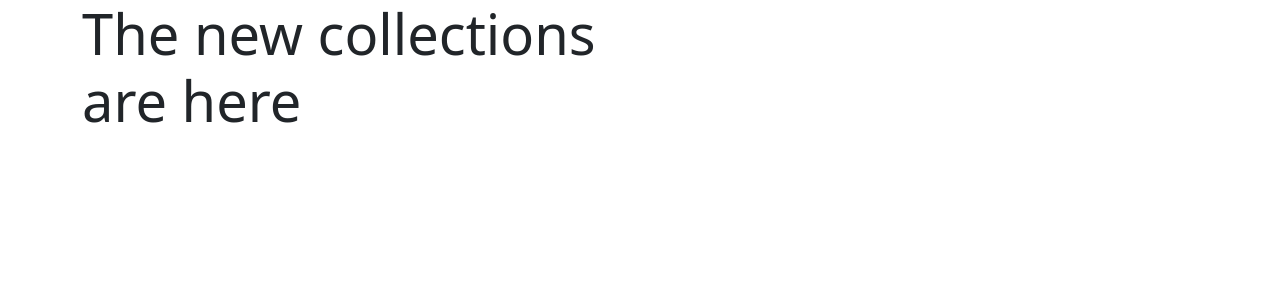
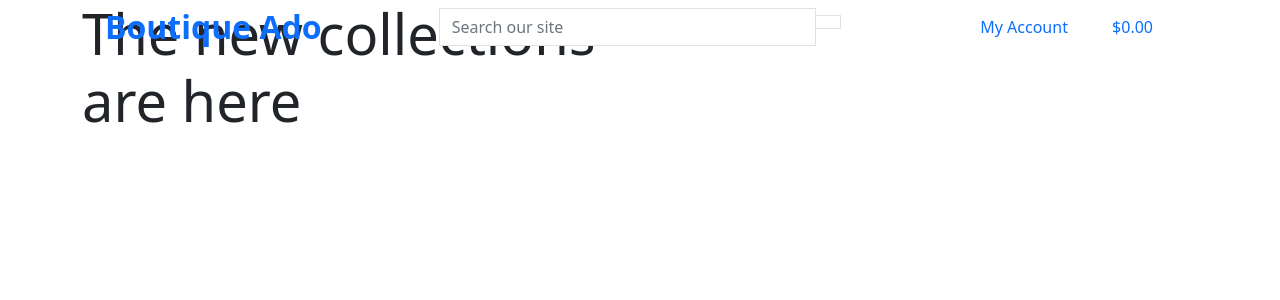
Before and after one commit to Hgoatly/boutique_ado_v1, a Django app: page / in a window 1280 px wide. Shown: the top 300 px of the page. Run offline with Django 3.2, Linux system fonts and the light colour scheme.

Commit message:
Add main page header.

```diff
--- a/boutique_ado/urls.py
+++ b/boutique_ado/urls.py
@@ -19,5 +19,5 @@ from django.urls import path, include
 urlpatterns = [
     path('admin/', admin.site.urls),
     path('accounts/', include('allauth.urls')),
-     path('', include('home.urls')),
+    path('', include('home.urls')),
 ]
--- a/templates/base.html
+++ b/templates/base.html
@@ -38,7 +38,67 @@
     </head>
     <body>
 
-    <header class="container-fluid fixed-top"></header>
+    <header class="container-fluid fixed-top">
+        <div class="row">
+            <div class="col-12 col-lg-4 my-auto py-1 py-lg-0 text-center text-lg-left">
+                <a href="{% url 'home' %}" class="nav-link main-logo-link">
+                    <h2 class="logo-front text-black my-0"><strong>Boutique Ado</strong></h2>
+                </a>
+            </div>
+            <div class="col-12 col-lg-4 my-auto py-1 py-lg-0">
+               <form method="GET" action="">
+                    <div class="input-group w-100">
+                        <input class="form-control border border-black rounded-0" type="text" name="q" placeholder="Search our site">
+                        <div class="input-group-append">
+                            <button class="form-control btn btn-black border border-black rounded-0" type="submit">
+                                <span class="icon">
+                                    <i class="fas fa-search"></i>
+                                </span>
+                            </button>
+                        </div>
+                    </div>
+                </form>
+                </div>
+            <div class="col-12 col-lg-4 my-auto py-1 py-lg-0">
+                <ul class="list-inline list-unstyled text-center text-lg-right my-0">
+                    <li class="list-inline-item dropdown">
+                        <a class="text-black nav-link" href="#" id="user-options" data-toggle="dropdown" aria-haspopup="true" aria-expanded="false">
+                            <div class="text-center">
+                                <div><i class="fas fa-user fa-lg"></i></div>
+                                <p class="my-0">My Account</p>
+                            </div>
+                        </a>
+                         <div class="dropdown-menu border-0" aria-labelledby="user-options">
+                            {% if request.user.is_authenticated %}
+                                {% if request.user.is_superuser %}
+                                    <a href="" class="dropdown-item">Product Management</a>
+                                {% endif %}
+                                <a href="" class="dropdown-item">My Profile</a>
+                                <a href="{% url 'account_logout' %}" class="dropdown-item">Logout</a>
+                            {% else %}
+                                <a href="{% url 'account_signup' %}" class="dropdown-item">Register</a>
+                                <a href="{% url 'account_login' %}" class="dropdown-item">Login</a>
+                            {% endif %}
+                        </div>
+                    </li>
+                    <li class="list-inline-item">
+                         <a class="{% if grand_total %}text-info font-weight-bold{% else %}text-black{% endif %} nav-link" href="">
+                            <div class="text-center">
+                                <div><i class="fas fa-shopping-bag fa-lg"></i></div>
+                                <p class="my-0">
+                                    {% if grand_total %}
+                                        ${{ grand_total|floatformat:2 }}
+                                    {% else %}
+                                        $0.00
+                                    {% endif %}
+                                </p>
+                            </div>
+                        </a>
+                    </li>
+                </ul>
+            </div>
+        </div>
+    </header>
 
     {% if messages %}
         <div class="message-container"></div>
```
